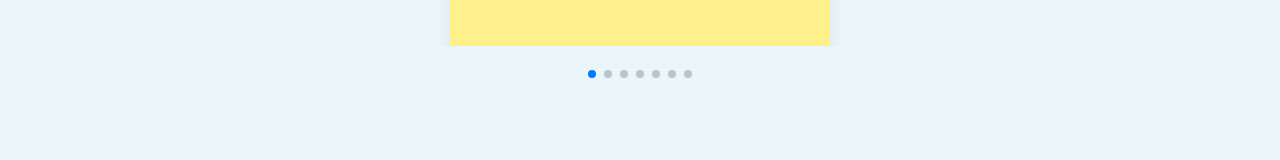
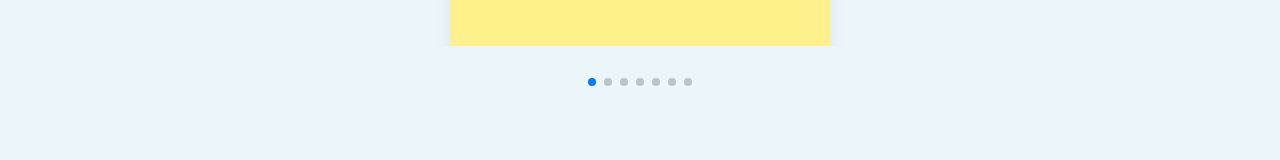
Before and after one commit to everwishhq-commits/EverWish, a Next.js app: page / in a window 1280 px wide. Shown: the part 790-950 px from the top of the page. Built offline with nearby package versions, Linux system fonts and the light colour scheme.

Commit message:
Update carousel.js

```diff
--- a/app/components/carousel.js
+++ b/app/components/carousel.js
@@ -16,7 +16,7 @@ const templates = [
 
 export default function Carousel() {
   return (
-    <div className="relative mt-4 py-8 min-h-[520px] overflow-visible">
+    <div className="relative mt-0 py-8 min-h-[520px] overflow-visible">
       <Swiper
         centeredSlides={true}
         loop={true}
@@ -61,8 +61,8 @@ export default function Carousel() {
         ))}
       </Swiper>
 
-      {/* Dots más abajo */}
-      <div className="flex justify-center mt-6 mb-4 custom-pagination" />
+      {/* Dots más abajo y con mejor espacio */}
+      <div className="flex justify-center mt-8 mb-6 custom-pagination" />
     </div>
   );
 }
```
